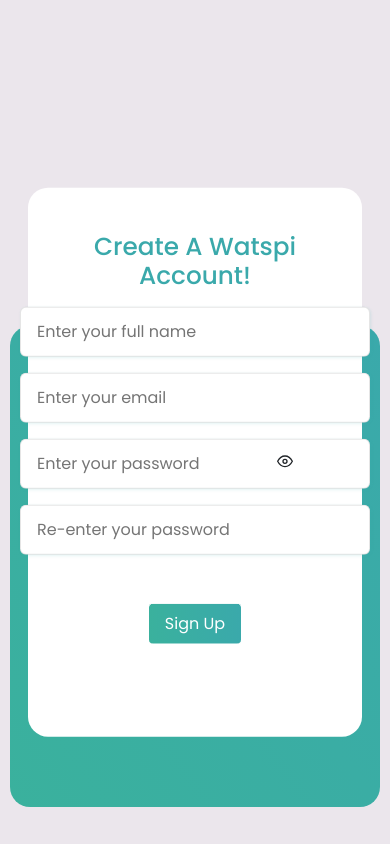
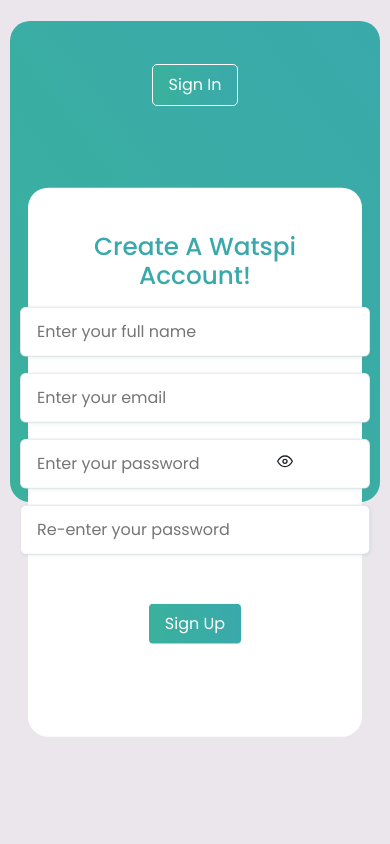
Before and after one commit to Huzaifa246/watspi_user, a React (Vite) app: page / in a window 390 px wide. Both pictures are taken after a click on the button "Sign Up". Built offline with nearby package versions, Linux system fonts and the light colour scheme.

Commit message:
Updated login page

```diff
--- a/src/Pages/Login/index.jsx
+++ b/src/Pages/Login/index.jsx
@@ -304,7 +304,7 @@
                     right: isLoginForm ? 0 : "calc(100% - 450px)"
                 }} /> */}
 
-                    <div className={`${styles.content} ${isLoginForm ? "bottom-style-trans" : "top-style-trans"}`}  style={{
+                    <div className={`${styles.content} ${!isLoginForm ? "bottom-style-trans" : "top-style-trans"}`}  style={{
                         right: !isLoginForm ? 0 : "-220px",
                         scale: !isLoginForm ? 1 : .5,
                         transformOrigin: "right center",
--- a/src/Pages/Login/index.module.css
+++ b/src/Pages/Login/index.module.css
@@ -200,7 +200,7 @@
     border-radius: 0px !important;
   }
   .signup_form {
-    transform-origin: top center !important;
+    transform-origin: bottom center !important;
     height: 100%;
     left: 0px !important;
     align-items: center;
@@ -229,7 +229,6 @@
     transition: 500ms ease-out;
   }
   .content {
-    top: 38%;
     width: 100% !important;
     height: 60%;
     padding: 0rem 3rem 3rem 3rem !important;
--- a/src/Pages/Login/otpForm.css
+++ b/src/Pages/Login/otpForm.css
@@ -60,15 +60,17 @@
     .bottom-style-trans{
       bottom: 0px !important;
       right: 0 !important;
-      top: 0 !important;
       padding: 0rem 3rem 3rem 3rem !important;
       transform-origin: bottom center !important;
       left: 0 !important;
+      top: 0% !important;
+      transition: 1000ms ease-in-out !important;
     }
     .top-style-trans{
       left: 0 !important;
-      top: 0;
+      top: 40% !important;
       transform-origin: top center !important;
+      transition: 1000ms ease-in-out !important;
     }
     .mob-none{
       display: none !important;
```
